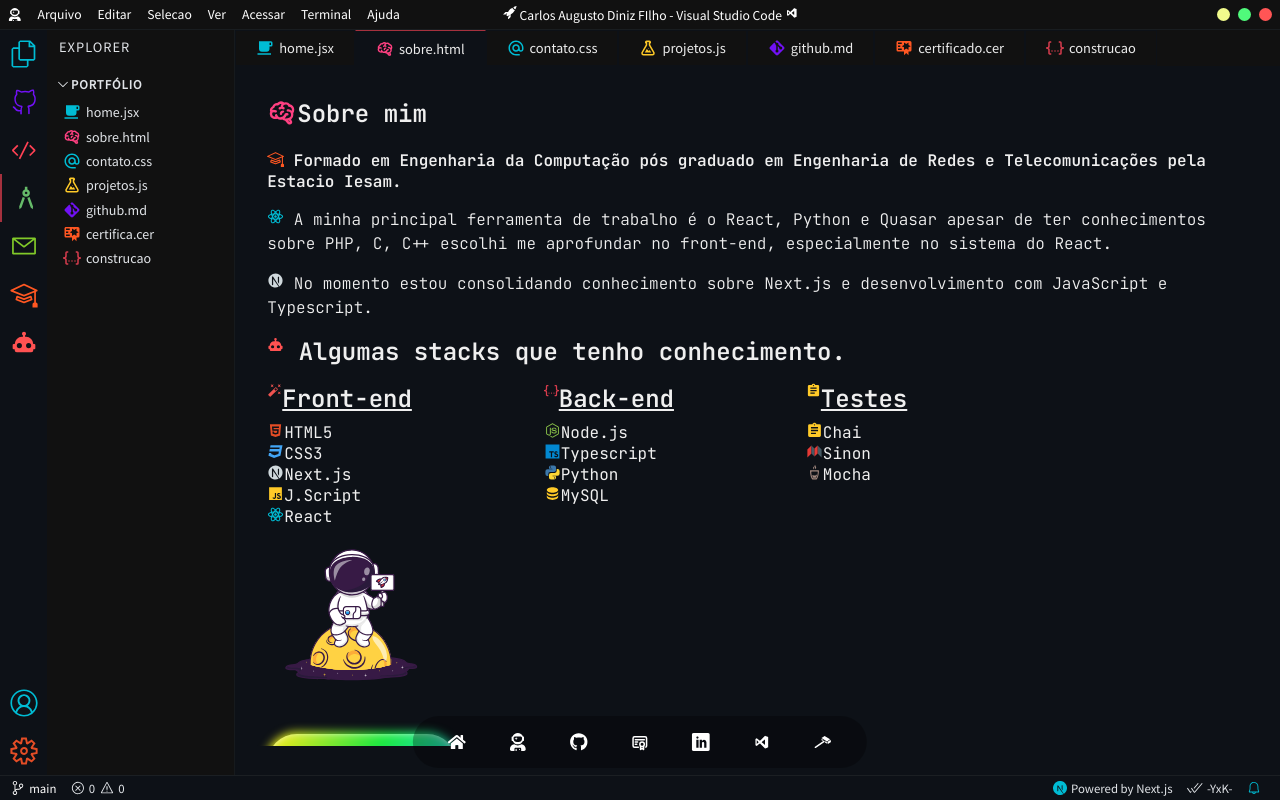
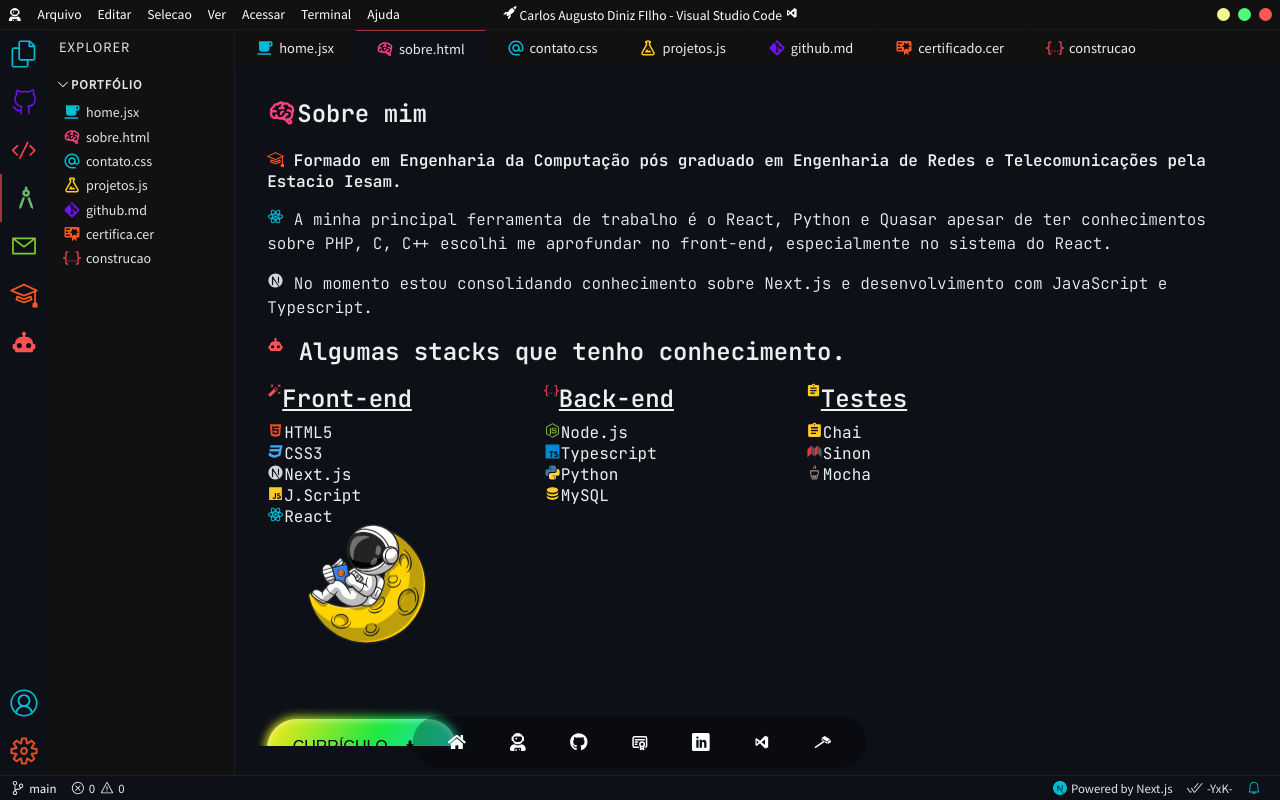
Before and after one commit to ysneshy/portfolio-carlos-filho, a Next.js app: page /about in a window 1280 px wide. Built offline with nearby package versions, Linux system fonts and the light colour scheme.

Commit message:
upgrade43 :zap:

```diff
--- a/pages/about.jsx
+++ b/pages/about.jsx
@@ -75,7 +75,7 @@ const AboutPage = () => {
         </section>
         <div>
         <div className={styles.illustration}>
-            <img src="astrocontact.svg" width="170px"  alt="software" />
+            <img src="astrosobre.svg" width="170px"  alt="software" />
         </div>
         </div>
         <ButtonCV />
--- a/styles/About.module.css
+++ b/styles/About.module.css
@@ -15,6 +15,34 @@
   max-width: 30vw;
   display: flex;
   flex-direction: column;
+}
+
+.illustration {
+  height: 20vh;
+  display: flex;
+  gap: 2rem;
+  width: 300px;
+  align-items: center;
+  justify-content: center;
+
+}
+
+.illustration {
+  width: 200px;
+  animation: float 6s ease-in-out infinite;
+}
+
+@keyframes float {
+  0% {
+    transform: translateY(0)
+}
+50% {
+    transform: translateY(-50px)
+
+}
+100% {
+    transform: translateY(0)
+  }
 }
 
 .skill h4 {
--- a/styles/themes.css
+++ b/styles/themes.css
@@ -16,12 +16,12 @@
   --tab-border: #0D1117;
   --bottombar-bg: #0D1117;
   --bottombar-border: #1b1f23;
-  --button-bg: #371B45;
+  --button-bg: #bd93f9;
   --button-text: #dcffe4;
   --bottombar-hover-bg: #4f4f52;
   --scrollbar-track-bg: #0D1117;
   --scrollbar-thumb-bg: #333536;
-  --article-bg: #371B45;
+  --article-bg: #111111;
 }
 
 /* Dracula */
```
Also changed, not shown: public/astrocons.svg (added), public/astrosobre.svg (added).
